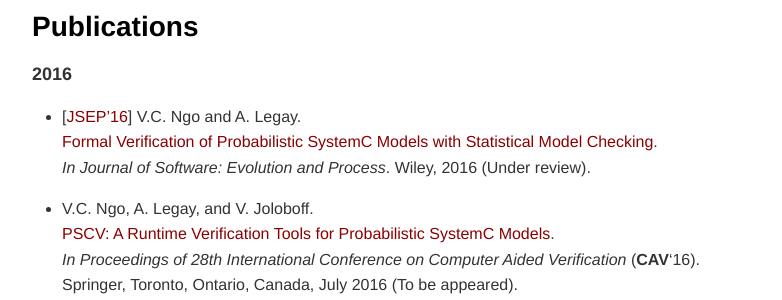
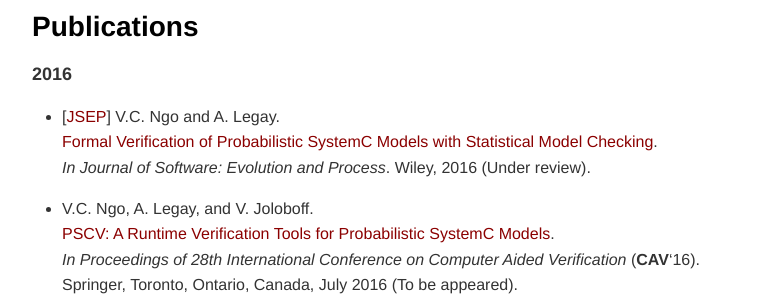
Before and after one commit to channgo2203/channgo2203.github.io, a Jekyll site: the page built from pubs.md, in a window 1280 px wide and 900 px high. Shown: the part 233-533 px from the top of the window, without its empty margins (248-1030 px from the left). Built offline with Jekyll 4.4.1, drawn with Linux system fonts in a browser that asks for light colours.

Commit message:
Updated pubs.md

```diff
--- a/pubs.md
+++ b/pubs.md
@@ -6,7 +6,7 @@ published: true
 ---
 
 ### 2016
-- [[JSEP'16](http://channgo2203.github.io/pdfs/jsep16.pdf)] V.C. Ngo and A. Legay.
+- [[JSEP](http://channgo2203.github.io/pdfs/jsep16.pdf)] V.C. Ngo and A. Legay.
 [Formal Verification of Probabilistic SystemC Models with Statistical Model Checking](http://channgo2203.github.io/pdfs/jsep16.pdf).
 _In Journal of Software: Evolution and Process_. Wiley, 2016 (Under review).
 - V.C. Ngo, A. Legay, and V. Joloboff.
```
